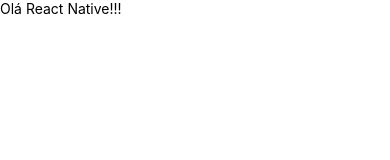
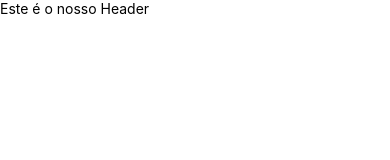
Before and after one commit to JPVieiraAraujo/cursoReactNative-projPeople, a React Native app: screen / in a window 390 px wide. Shown: the top 160 px of the page. Built offline with nearby package versions, Linux system fonts and the light colour scheme.

Commit message:
importação e exportação de Componente Header

```diff
--- a/App.js
+++ b/App.js
@@ -1,12 +1,14 @@
 import { StatusBar } from 'expo-status-bar';
 import React from 'react';
 import { StyleSheet, Text, View } from 'react-native';
+
+import Header from  './src/components/Header';
 
 export default class App extends React.Component {
   render() {
     return (
       <View>
-        <Text>Olá React Native!!!</Text>
+        <Header />
         <StatusBar style="auto" />
       </View>
     );
--- /dev/null
+++ b/src/components/Header.js
@@ -0,0 +1,11 @@
+import React from 'react';
+import { View, Text } from 'react-native';
+
+//Stateless | Functional
+const Header = (props) => (
+    <View>
+        <Text>Este é o nosso Header</Text>
+    </View>
+);
+
+export default Header;
```
